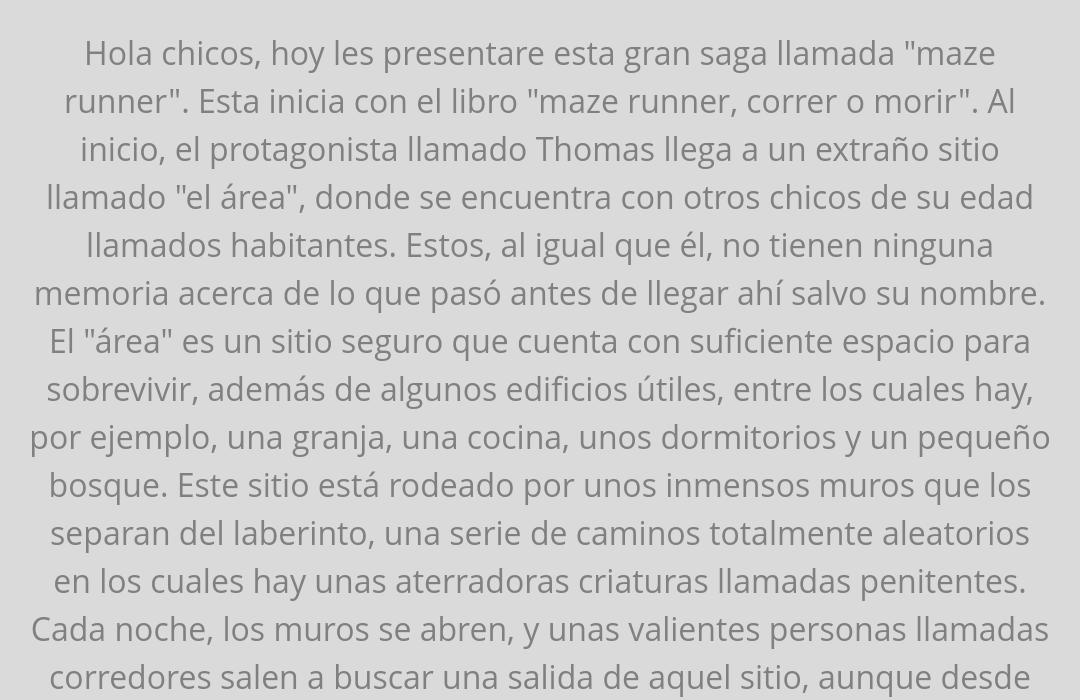
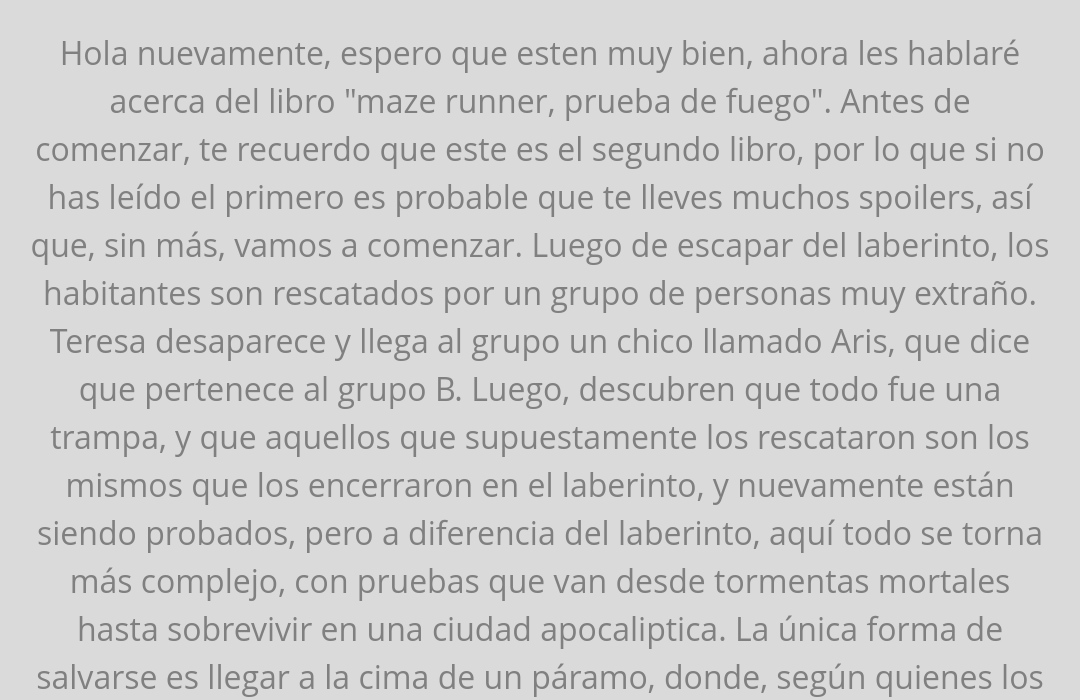
Before and after one commit to porque-leer/maze-runner, a plain HTML site: page video-segundo-libro.html in a window 1280 px wide. Shown: the part 820-1520 px from the top of the page, without its empty margins (100-1180 px from the left). Drawn offline with Linux system fonts and the light colour scheme.

Commit message:
Update video-segundo-libro.html

```diff
--- a/video-segundo-libro.html
+++ b/video-segundo-libro.html
@@ -19,11 +19,11 @@
     </div>
     <div class="guion-seccion">
       <h2 class="guion-titulo">Guión</h2>
-      <p class="guion">Hola chicos, hoy les presentare esta gran saga llamada "maze runner". Esta inicia con el libro "maze runner, correr o morir". Al inicio, el protagonista llamado Thomas llega a un extraño sitio llamado "el área", donde se encuentra con otros chicos de su edad llamados habitantes. Estos, al igual que él, no tienen ninguna memoria acerca de lo que pasó antes de llegar ahí salvo su nombre. El "área" es un sitio seguro que cuenta con suficiente espacio para sobrevivir, además de algunos edificios útiles, entre los cuales hay, por ejemplo, una granja, una cocina, unos dormitorios y un pequeño bosque. Este sitio está rodeado por unos inmensos muros que los separan del laberinto, una serie de caminos totalmente aleatorios en los cuales hay unas aterradoras criaturas llamadas penitentes. Cada noche, los muros se abren, y unas valientes personas llamadas corredores salen a buscar una salida de aquel sitio, aunque desde hace 2 años que los primeros habitantes se organizaron nadie ha podido hallar una salida.
-Durante el libro, podemos ver a Thomas intentando encajar en este extraño grupo de chicos a la vez que busca un sitio al que pertenecer. El libro a primera vista no suena tan emocionante, pero te atrapa fácilmente, y en un momento da un giro que cambia en su totalidad el rumbo de la historia.
-Algunas cosas de las que más resaltan son la diversidad de los personajes, entre los que destacan Chuck, un niño relativamente pequeño que parece ser el único que se lleva realmente bien con Thomas, Teresa, que es un personaje demasiado intrigante que por lo visto tiene una estrecha relación con Thomas, Newt, cuya personalidad y habilidad hace que sea fácil encariñarse con él, alby, que es el líder de los habitantes y Minho, quien termina haciéndose amigo de Thomas. Otro punto a destacar son los escenarios muy bien descritos y la manera en que cuenta detalles específicos sin llegar a aburrir, por lo que nos podemos hacer una imagen muy realista del área, el laberinto, los edificios que conforman el sitio y otros lugares que no podemos decir aún.
-En caso de que no quieras leer el libro, existe una película con una muy buena producción que relata con una buena fidelidad varios detalles importantes, y que es tan disfrutable como el libro.
-Por último, la recomendación que les quiero dar es que inicien el libro con un buen tiempo, ya que es muy fácil quedar atrapado entre sus páginas y perder un poco (o mucho) la noción del tiempo.
+      <p class="guion">Hola nuevamente, espero que esten muy bien, ahora les hablaré acerca del libro "maze runner, prueba de fuego". Antes de comenzar, te recuerdo que este es el segundo libro, por lo que si no has leído el primero es probable que te lleves muchos spoilers, así que, sin más, vamos a comenzar.
+Luego de escapar del laberinto, los habitantes son rescatados por un grupo de personas muy extraño. Teresa desaparece y llega al grupo un chico llamado Aris, que dice que pertenece al grupo B. Luego, descubren que todo fue una trampa, y que aquellos que supuestamente los rescataron son los mismos que los encerraron en el laberinto, y nuevamente están siendo probados, pero a diferencia del laberinto, aquí todo se torna más complejo, con pruebas que van desde tormentas mortales hasta sobrevivir en una ciudad apocaliptica. La única forma de salvarse es llegar a la cima de un páramo, donde, según quienes los tienen cautivos, se encuentra la esperanza. Rodeados de un entorno extremadamente confuso y llenos de dudas, los habitantes intentan llegar al páramo, esperando que realmente haya una salvación.
+A lo largo de la historia, nos muestran la "llamarada", una clase de virus que ataca a las personas y que las convierte en seres salvajes y hambrientos llamados cracks. Esta es una lectura totalmente recomendada, ya que es totalmente impredecible, por lo que cuando piensas que algo comienza a ser normal, pasa algo que cambia por completo la idea que tenías acerca de todo. Este, al igual que el anterior libro, cuenta con una película, pero esta cambia muchas cosas, por la que recomendamos principalmente leer el libro, que tiene muchos más detalles que al final toman forma.
+Aquí, además, vemos un gran desarrollo por parte de todos los personajes y comenzamos a entender un poco del trasfondo de varios de los personajes secundarios a los que en un inicio no prestabamos tanta atención, pero a la vez, muchos de los personajes con los que en algún momento nos encariñamos mueren, lo que da un toque de adrenalina, ya que ningún personaje está totalmente protegido.
+Por esto y mucho más, les recomendamos leer el libro, gracias por ver
       </p>
   <div class="btns">
     <div class="prev-btn">
```
